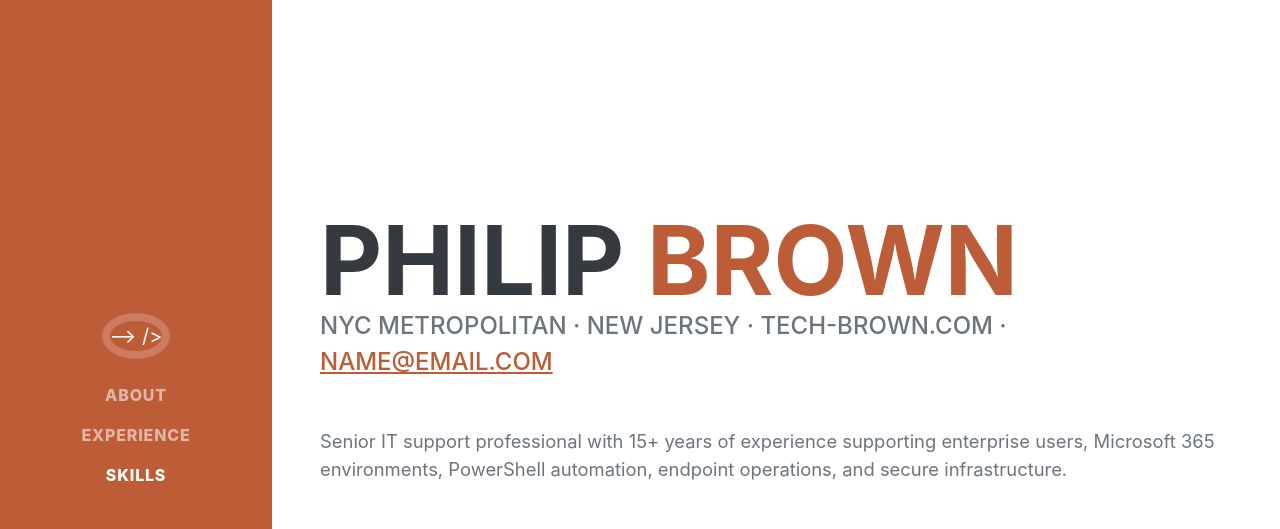
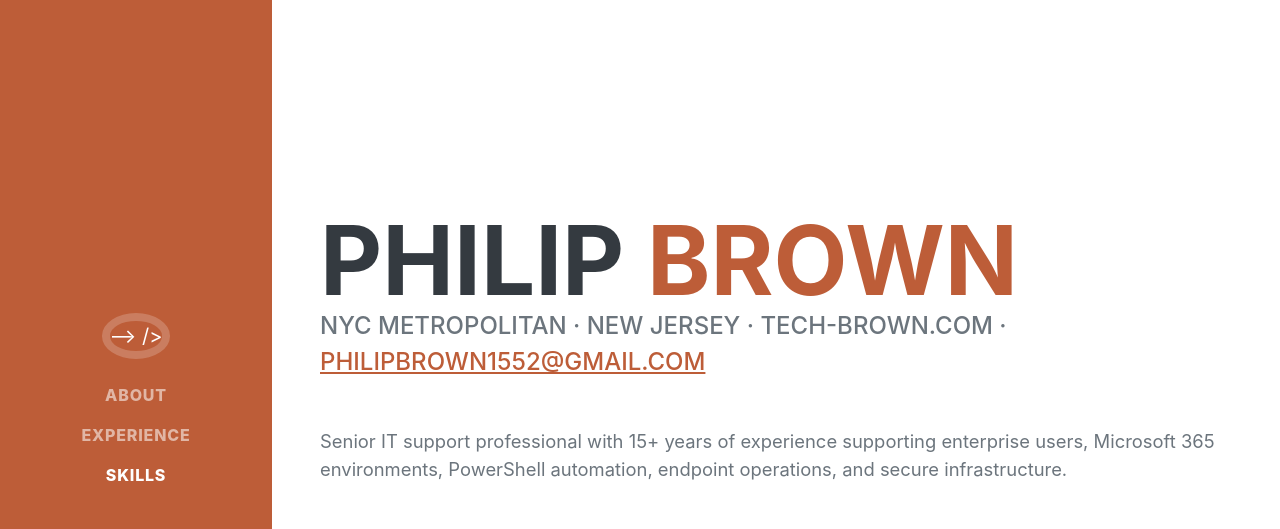
Before and after one commit to pbrown1552/tech-brown, a website: page index.html in a window 1280 px wide. Shown: the top 529 px of the page. Drawn offline with nearby package versions, Linux system fonts and the light colour scheme; a web font is replaced by a local one.

Commit message:
Add files via upload

```diff
--- a/index.html
+++ b/index.html
@@ -44,7 +44,7 @@
                     </h1>
                     <div class="subheading mb-5">
                         NYC Metropolitan · New Jersey · Tech-Brown.com ·
-                        <a href="mailto:name@email.com">name@email.com</a>
+                        <a href="mailto:name@email.com">philipbrown1552@gmail.com</a>
                     </div>
                     <p class="lead mb-5">Senior IT support professional with 15+ years of experience supporting enterprise users, Microsoft 365 environments, PowerShell automation, endpoint operations, and secure infrastructure.</p>
                     <div class="social-icons">
```
